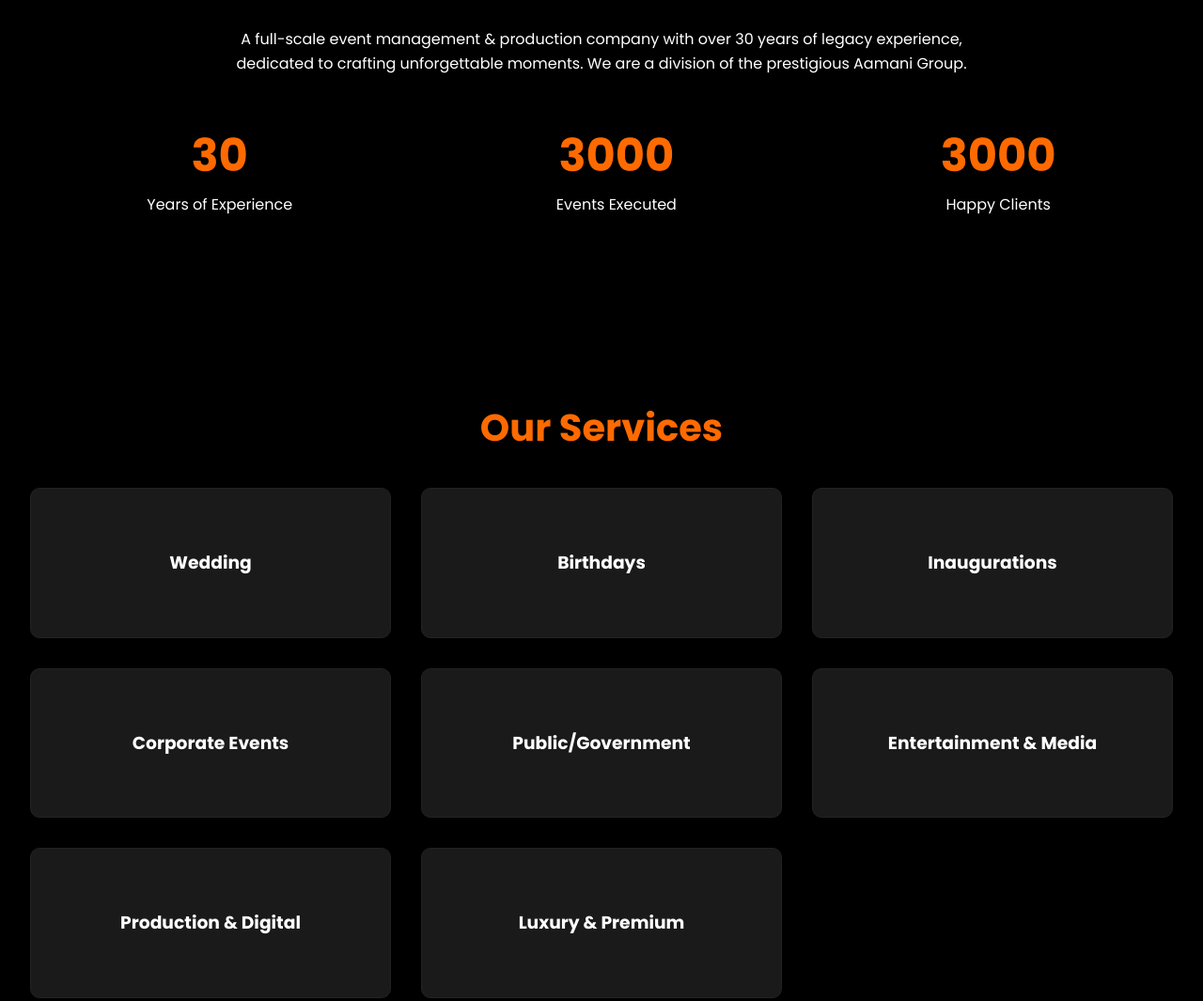
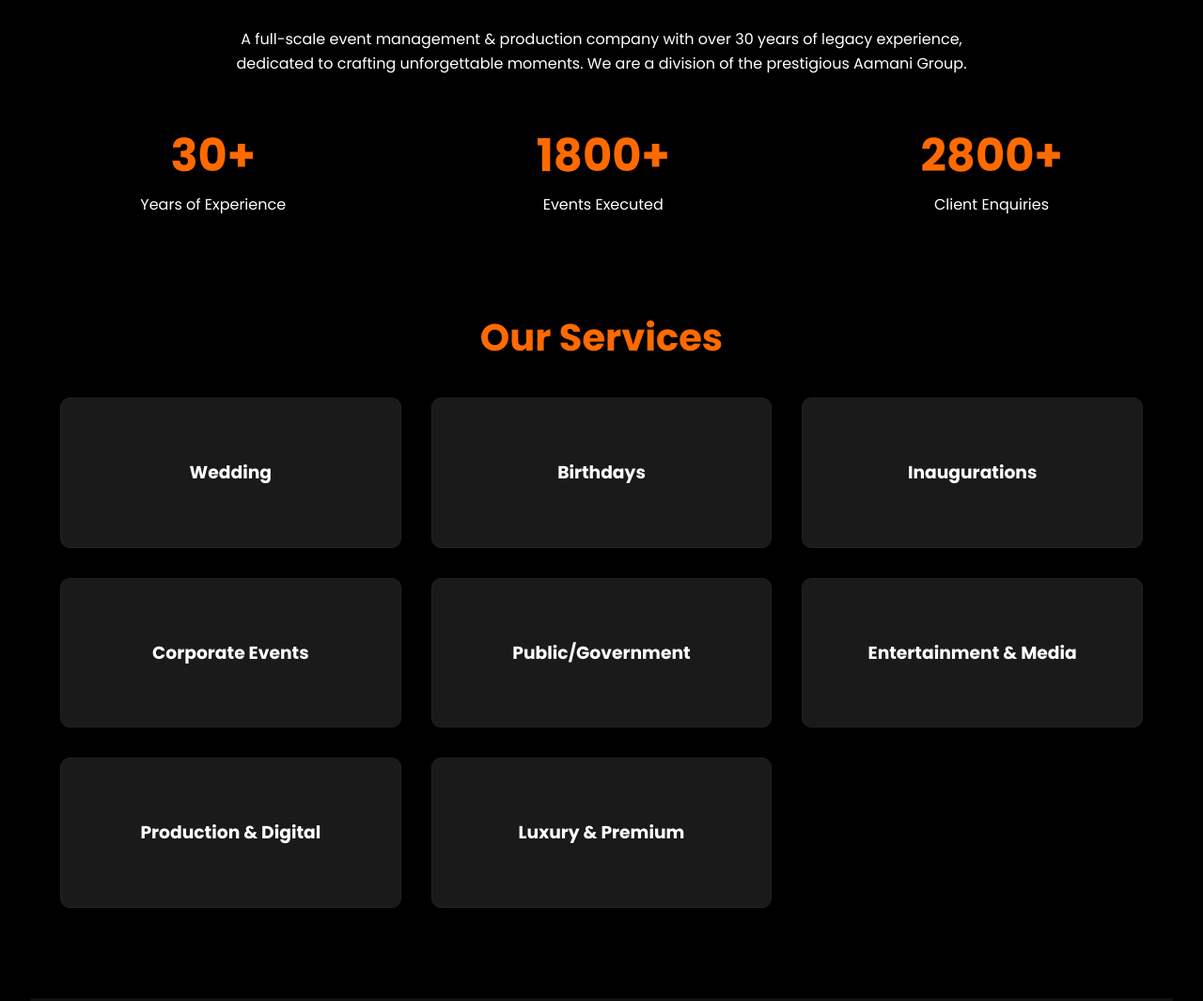
Before and after one commit to Pradeepanand7/av-productions-website, a website: page index.html in a window 1280 px wide. Shown: the part 963-2028 px from the top of the page at 94% size. Drawn offline with Linux system fonts and the light colour scheme.

Commit message:
Counters

```diff
--- a/index.html
+++ b/index.html
@@ -64,21 +64,18 @@
                 <p class="about-description">A full-scale event management & production company with over 30 years of legacy experience, dedicated to crafting unforgettable moments. We are a division of the prestigious Aamani Group.</p>
                 <div class="counters">
     <div class="counter-item">
-                        <h3 class="counter" data-target="30">0</h3>
+        <h3><span class="counter" data-target="30">0</span>+</h3>
         <p>Years of Experience</p>
     </div>
     <div class="counter-item">
-                        <h3 class="counter" data-target="3000">0</h3>
+        <h3><span class="counter" data-target="1800">0</span>+</h3>
         <p>Events Executed</p>
     </div>
     <div class="counter-item">
-                        <h3 class="counter" data-target="3000">0</h3>
-                        <p>Happy Clients</p>
+        <h3><span class="counter" data-target="2800">0</span>+</h3>
+        <p>Client Enquiries</p>
     </div>
 </div>
-            </div>
-        </section>
-
         <section id="services" class="services-section">
             <div class="container">
                 <h2>Our Services</h2>
```
Lines whose indentation alone changed are shown as unchanged.
